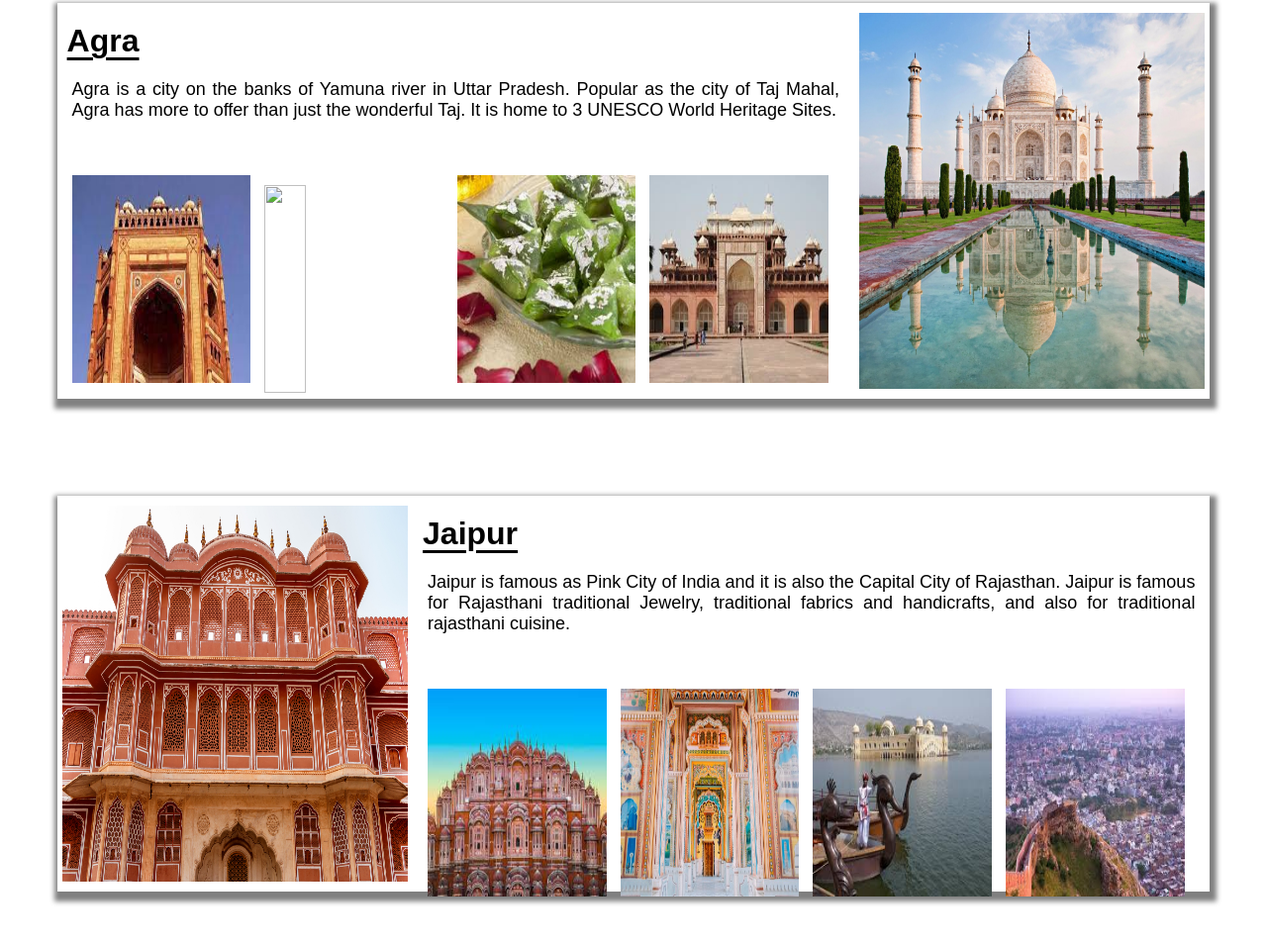
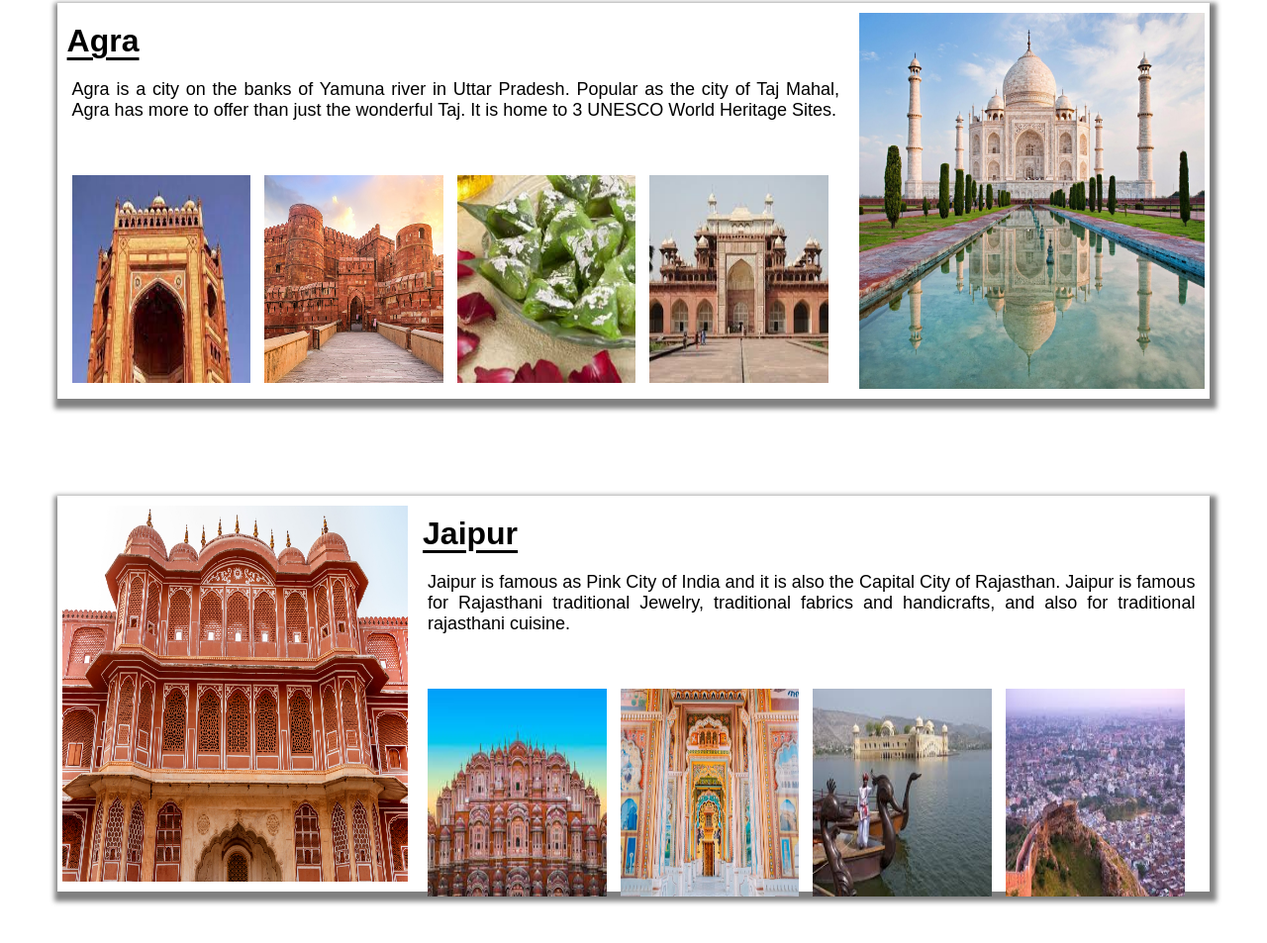
Before and after one commit to Yash-1305yg/My-work, a plain HTML site: page destinations/destinations.html in a window 1280 px wide. Shown: the part 2267-3220 px from the top of the page at 99% size. Drawn offline with Linux system fonts and the light colour scheme.

Commit message:
second commit

```diff
--- a/destinations/destinations.html
+++ b/destinations/destinations.html
@@ -75,7 +75,7 @@
                     than just the wonderful Taj. It is home to 3 UNESCO World Heritage Sites.
                 </p>
                 <img src="./assests/agra1.jfif" alt="">
-                <img src="./assests/agra2.jpg.crdownload" alt="">
+                <img src="./assests/agra2.jpg" alt="">
                 <img src="./assests/agra3.jfif" alt="">
                 <img src="./assests/agra4.jfif" alt="">
             </div>
@@ -119,6 +119,7 @@
             <img src="./assests/mumbai0.webp" alt="">
         </div>
 
+        <br>
         <div class="mustvisit-next">
             <img src="./assests/Hyderabadlogo.png" alt="">
             <div class="mustvisit-info">
--- a/destinations/destinationsstyle.css
+++ b/destinations/destinationsstyle.css
@@ -35,6 +35,7 @@
     padding: 20px 10px;
     text-align: justify;
     box-sizing: border-box;
+
 }
 .mustvisit .mustvisit-info img, .mustvisit-next .mustvisit-info img
 {
```
Also changed, not shown: destinations/assests/agra2.jpg (added).
